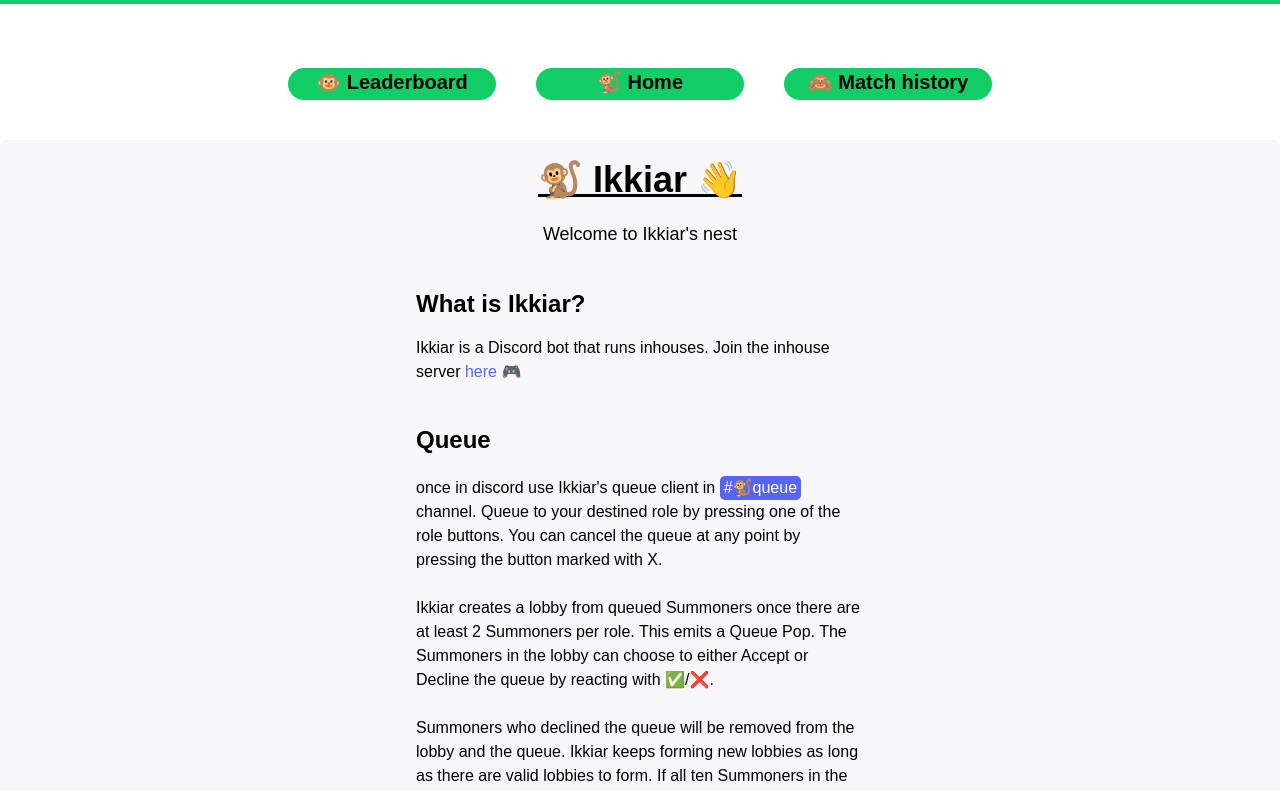
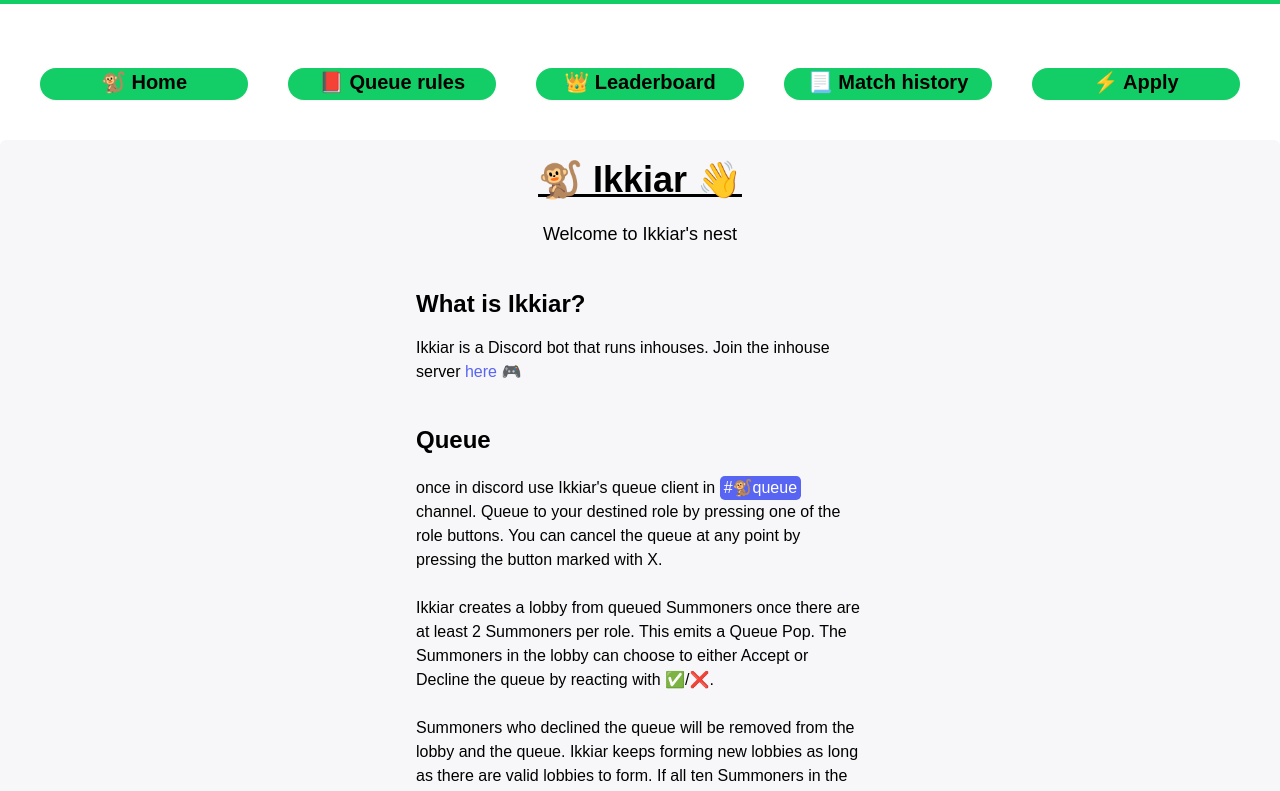
Before and after one commit to rikurainio/nextjs-ikkiar-app, a Next.js app: page / in a window 1280 px wide. Shown: the top 791 px of the page. Built offline with nearby package versions, Linux system fonts and the light colour scheme.

Commit message:
adjust css

```diff
--- a/components/navbar.js
+++ b/components/navbar.js
@@ -5,13 +5,6 @@ const Navbar = () => {
   return (
     <div className='flex justify-center space-x-10 mt-16'>
 
-      <Link href='/leaderboard'>
-        <div className='cursor-pointer bg-ikkiarBright rounded-full w-52 h-8 shadow-sm border- text-center hover:scale-105 hover:bg-ikkiarDark2 transition-all'>
-          <h1 className="text-xl font-semibold">
-            🐵 Leaderboard
-          </h1>
-        </div>
-      </Link>
       <Link href='/'>
         <div className='cursor-pointer bg-ikkiarBright rounded-full w-52 h-8 shadow-sm text-center hover:scale-105 hover:bg-ikkiarDark2 transition-all'>
         <h1 className="text-xl font-bold">
@@ -19,10 +12,35 @@ const Navbar = () => {
           </h1>
         </div>
       </Link>
+
+      <Link href='/rules'>
+        <div className='cursor-pointer bg-ikkiarBright rounded-full w-52 h-8 shadow-sm border- text-center hover:scale-105 hover:bg-ikkiarDark2 transition-all'>
+          <h1 className="text-xl font-semibold">
+            📕 Queue rules
+          </h1>
+        </div>
+      </Link>
+
+      <Link href='/leaderboard'>
+        <div className='cursor-pointer bg-ikkiarBright rounded-full w-52 h-8 shadow-sm border- text-center hover:scale-105 hover:bg-ikkiarDark2 transition-all'>
+          <h1 className="text-xl font-semibold">
+            👑 Leaderboard
+          </h1>
+        </div>
+      </Link>
+
       <Link href='/history'>
         <div className='cursor-pointer bg-ikkiarBright rounded-full w-52 h-8 shadow-sm text-center hover:scale-105 hover:bg-ikkiarDark2 transition-all'>
         <h1 className="text-xl font-bold">
-            🙈 Match history
+            📃 Match history
+          </h1>
+        </div>
+      </Link>
+
+      <Link href='/apply'>
+        <div className='cursor-pointer bg-ikkiarBright rounded-full w-52 h-8 shadow-sm text-center hover:scale-105 hover:bg-ikkiarDark2 transition-all'>
+        <h1 className="text-xl font-bold">
+            ⚡ Apply
           </h1>
         </div>
       </Link>
--- a/pages/history.js
+++ b/pages/history.js
@@ -87,14 +87,14 @@ const History = () => {
     return (
       <div className='bg-ikkiarBgGray2 flex-col justify-center mt-10 rounded-md overflow-hidden'>
 
-          <h2 className='text-2xl text-center pt-5'>
+          <h2 className='text-3xl font-bold text-center pt-5'>
             Match history
           </h2>
 
           <div className='flex justify-center'>
-                  <div className='flex-col p-6'>
+                  <div className='flex-col'>
                     {matches.reverse().map((match, idx) =>
-                      <motion.div whileHover={{ scale: 1.03 }} key={'leaderboard-summoner-' + idx} className={'flex justify-end border-l-8 border-green rounded-l py-2 my-10 bg-ikkiarBgGray1'}>
+                      <motion.div whileHover={{ scale: 1.03 }} key={'leaderboard-summoner-' + idx} className={'flex justify-end border-l-8 border-green rounded-l py-1 my-8 bg-ikkiarBgGray1'}>
 
                       <div className='flex-col pr-2 border-r border-grayDetailText mr-3 ml-3'>
                         <div className='truncate'>
--- a/pages/index.js
+++ b/pages/index.js
@@ -9,7 +9,7 @@ export default function Home() {
       </Head>
 
 
-      <flex className='flex justify-center'>
+      <div className='flex justify-center'>
         <div className='flex-col justify-center'>
           <h1 className="text-4xl font-bold underline pt-5">
             🐒 Ikkiar 👋
@@ -18,7 +18,7 @@ export default function Home() {
             Welcome to Ikkiar's nest
           </div>
         </div>
-      </flex>
+      </div>
 
 
       <div className='flex justify-center mt-10'>
--- a/pages/leaderboard.js
+++ b/pages/leaderboard.js
@@ -29,21 +29,22 @@ const Leaderboard = () => {
     return (
       <div className='bg-ikkiarBgGray2 flex-col justify-center mt-10 rounded-md overflow-hidden'>
 
-        <h2 className='text-2xl text-center pt-5'>
+        <h2 className='text-3xl font-bold text-center pt-5'>
           Leaderboard
         </h2>
 
-        <div className='flex-col w-auto'>
+        <div className='flex justify-center'>
+          <div className='flex-col my-8'>
             {leaderboard.map((s, idx) =>
 
 
-              <motion.div whileHover={{ scale: 1.06 }} key={'leaderboard-summoner-' + idx} className='flex justify-center border-l-8 border-green rounded-l my-4 bg-ikkiarBgGray1'>
+                <motion.div whileHover={{ scale: 1.06 }} key={'leaderboard-summoner-' + idx} className='flex justify-center w-full border-l-8 border-green rounded-l my-4 mx-2 p-2 bg-ikkiarBgGray1'>
 
                     {idx === 0 ?
                     <div className='flex py-1 my-1'>
                       <div className='flex'>
                         <div className='w-96'>
-                        <h2 className='text-xl'>🥇{s.username} (megamonke 🐒👑)</h2>
+                          <h2 className='text-xl'>{idx+1}.🥇{s.username} (megamonke 🐒👑)</h2>
                         </div>
                         <div className='w-40'>
                           <p className='text-xl text-center font-bold'>&nbsp;{s.points}💠&nbsp;</p>
@@ -58,7 +59,7 @@ const Leaderboard = () => {
 
                     <div className='flex py-1 my-1'>
                         <div className='w-96'>
-                        { idx === 1 || idx === 2 ? <h2 className='text-xl'>{idx ===1 ? '🥈' : '🥉'}{s.username} {idx === 1 ? '(ape-ape 🐵)' : idx===2 ? '(good monke🙊)' : null}</h2> : <h2 className='text-xl'>🏅{s.username}</h2>}
+                          { idx === 1 || idx === 2 ? <h2 className='text-xl'>{idx ===1 ? idx+1 + '.🥈' : idx+1 + '.🥉'}{s.username} {idx === 1 ? '(ape-ape 🐵)' : idx===2 ? '(good monke🙊)' : null}</h2> : <h2 className='text-xl'>{idx+1}.🏅{s.username}</h2>}
                         </div>
                         <div className='w-40'>
                           <p className='text-xl text-center font-bold'>&nbsp;{s.points}💠&nbsp;</p>
@@ -73,6 +74,8 @@ const Leaderboard = () => {
             )}
           </div>
         </div>
+
+      </div>
     )
   }
   return (
```
Lines whose indentation alone changed are shown as unchanged.
